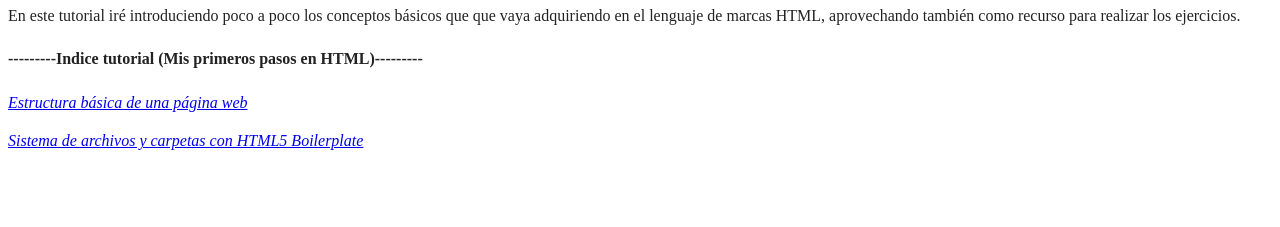
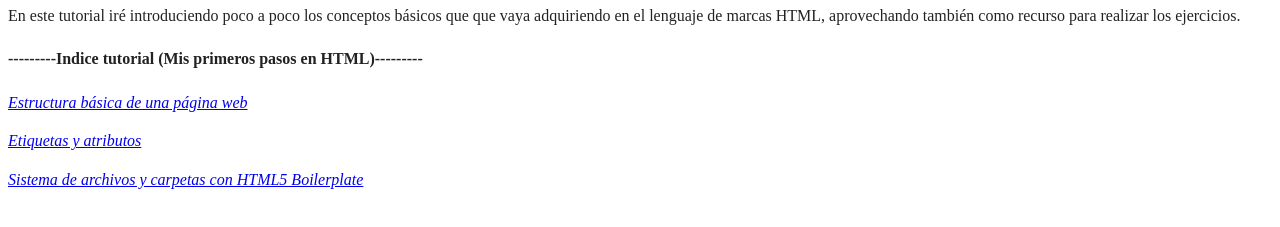
Before and after one commit to sierradevbegan/MiPrimerTutoHTML, a website: page index.html in a window 1280 px wide. Shown: the part 83-310 px from the top of the page. Drawn offline with Linux system fonts and the light colour scheme.

Commit message:
Añadiendo al indice otro documento

```diff
--- a/index.html
+++ b/index.html
@@ -39,6 +39,7 @@
   <h4>---------Indice tutorial (Mis primeros pasos en HTML)---------</h4>
   <!-- Dentro de estas etiquetas de bloque he introducido etiquetas de linea <a> que que son enlaces a ficheros locales -->
   <p><em><a href="ejercicio4-1.html">Estructura básica de una página web</a></em></p>
+  <p><em><a href="etiquetas_atributos.html">Etiquetas y atributos</a></em></p>
   <p><em><a href="ejercicio4-2.html">Sistema de archivos y carpetas con HTML5 Boilerplate</a></em></p>
 
 
```
